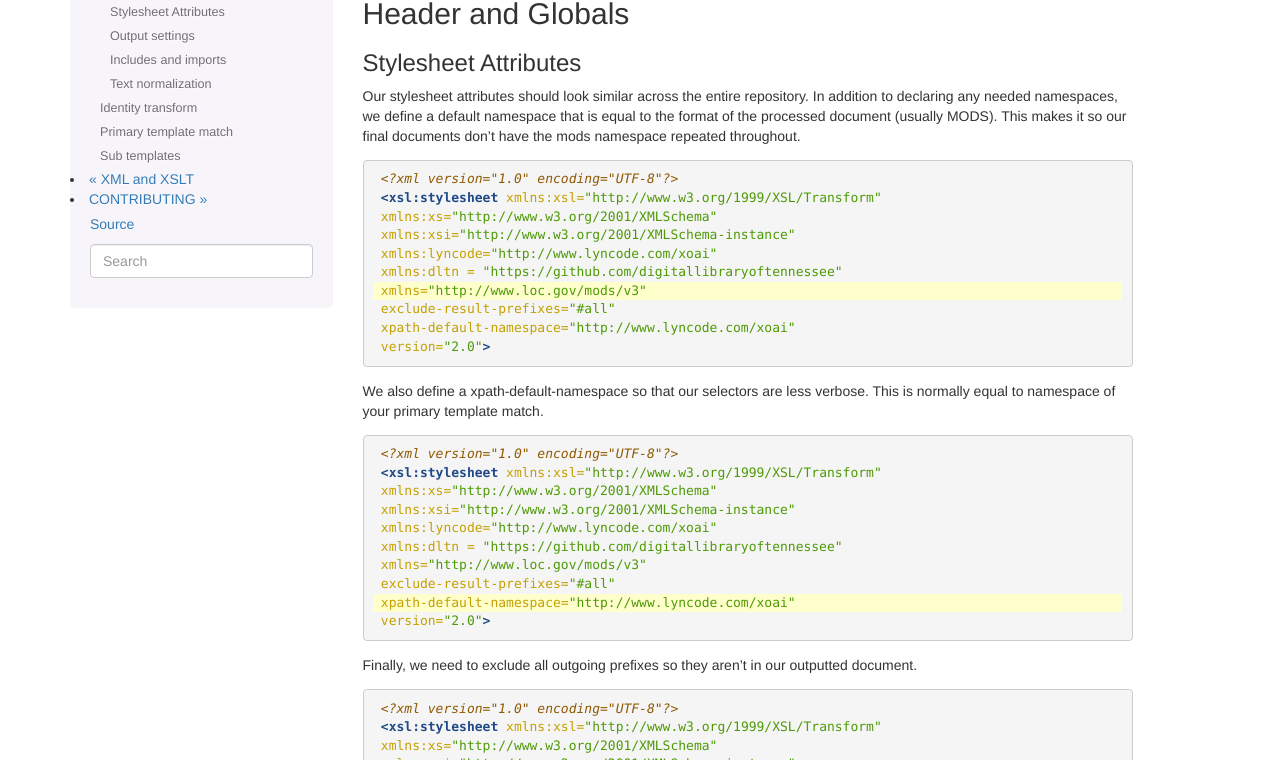
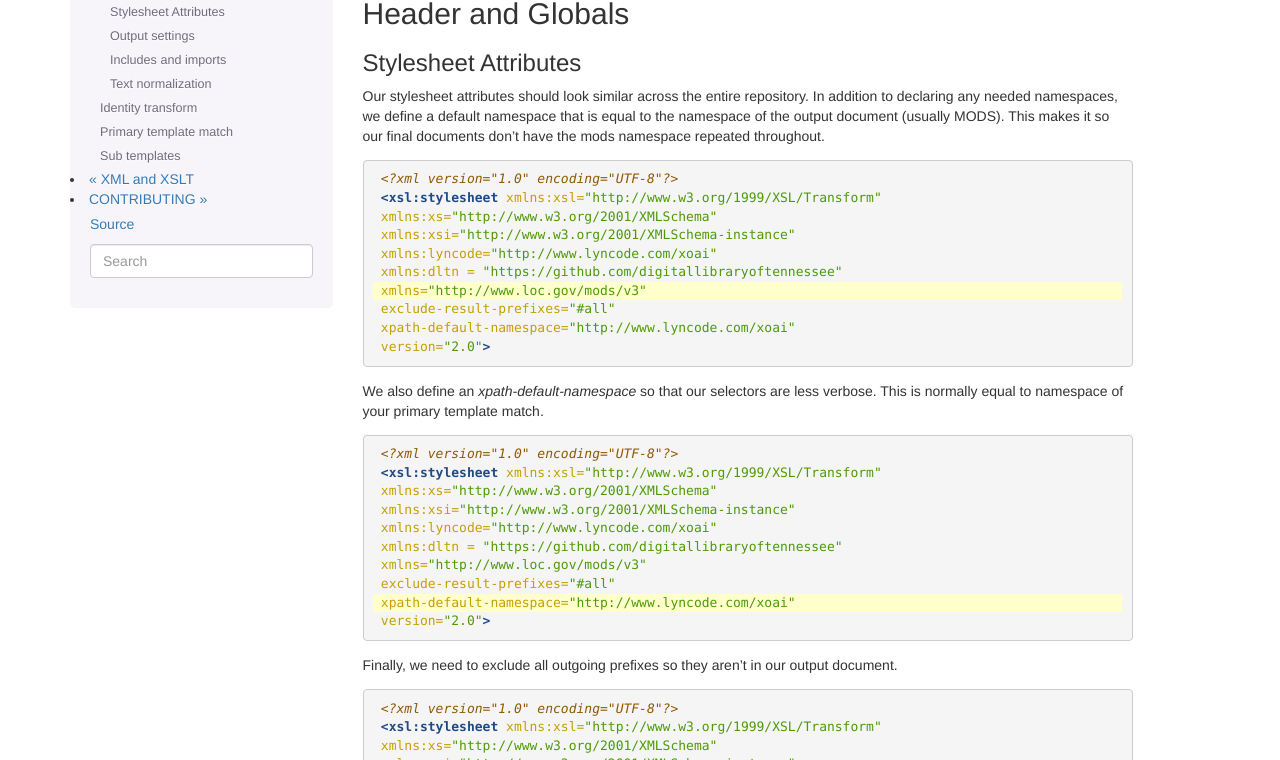
Before and after one commit to DigitalLibraryofTennessee/dltn_docs_generator, a Sphinx documentation site: the page built from docs/style/tutorials/xsl_tutorial.rst, in a window 1280 px wide and 1400 px high. Shown: the part 153-913 px from the top of the window. Built offline with Sphinx 7.4.7, drawn with Linux system fonts in a browser that asks for light colours; pages that are not in the unit, such as notebooks, are missing from menus; some of the changed text lies outside the part shown.

Commit message:
Add some minor formatting changes to the xml/xslt docs.

```diff
--- a/docs/style/tutorials/xsl_tutorial.rst
+++ b/docs/style/tutorials/xsl_tutorial.rst
@@ -11,7 +11,7 @@
 ---------------------
 
 Our stylesheet attributes should look similar across the entire repository. In addition to declaring any needed namespaces,
-we define a default namespace that is equal to the format of the processed document (usually MODS). This makes it so
+we define a default namespace that is equal to the namespace of the output document (usually MODS). This makes it so
 our final documents don't have the mods namespace repeated throughout.
 
 .. code-block:: xslt
@@ -28,7 +28,7 @@
     xpath-default-namespace="http://www.lyncode.com/xoai"
     version="2.0">
 
-We also define a xpath-default-namespace so that our selectors are less verbose.  This is normally equal to namespace of
+We also define an `xpath-default-namespace` so that our selectors are less verbose.  This is normally equal to namespace of
 your primary template match.
 
 .. code-block:: xslt
@@ -45,7 +45,7 @@
     xpath-default-namespace="http://www.lyncode.com/xoai"
     version="2.0">
 
-Finally, we need to exclude all outgoing prefixes so they aren't in our outputted document.
+Finally, we need to exclude all outgoing prefixes so they aren't in our output document.
 
 .. code-block:: xslt
    :emphasize-lines: 8
@@ -101,13 +101,15 @@
 ==================
 
 In order to keep our transforms as simple as possible, we require that all new transforms start with an identity
-transform.  This is our primary template and tells the processor to copy all text and attributes.  This template is then
+transform.  This is our primary template and tells the processor to copy all attributes and all nodes recursively.  This template is then
 accompanied by other transforms that give more explicit instructions.
 
 .. code-block:: xslt
 
-    <xsl:template match="text()">
-        <xsl:value-of select="normalize-space(.)"/>
+    <xsl:template match="@*|node()">
+        <xsl:copy>
+            <xsl:apply-templates select="@*|node()"/>
+        </xsl:copy>
     </xsl:template>
 
 Primary template match
--- a/docs/style/xsl.rst
+++ b/docs/style/xsl.rst
@@ -21,7 +21,7 @@
 `DLTN MODS <https://docs.google.com/spreadsheets/d/1BzZvDOf4fgas3TD21xF40lu2pk2XW0k2pTGJKIt6438/edit#gid=102934983>`_.
 This is mainly driven by the fact that we use `Repox <https://github.com/europeana/REPOX>`_ as our aggregation platform.
 
-**Note**:  Repox's XSL processor is built on Saxon 8.7.  Therefore, all XSLT needs to be tested verus 8.7 rather than a
+**Note**:  Repox's XSL processor is built on Saxon 8.7.  Therefore, all XSLT needs to be tested versus 8.7 rather than
 the current version.
 
 For help getting started see:
```
